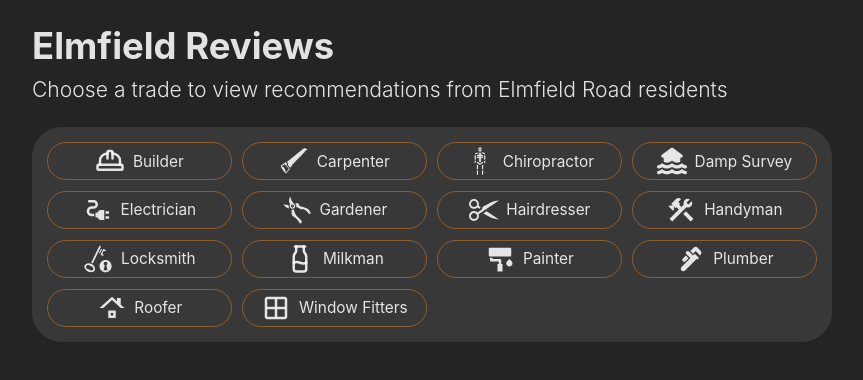
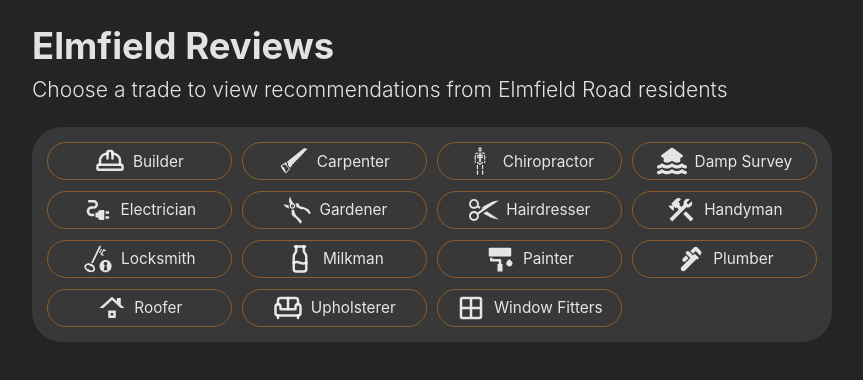
Before and after one commit to LukeTwomey/elmfield-reviews, a React (Vite) app: page / in a window 1280 px wide. Shown: the top 380 px of the page, without its empty margins (208-1071 px from the left). Built offline with nearby package versions, Linux system fonts and the light colour scheme; no server answers.

Commit message:
Add upholsterer

```diff
--- a/src/components/TradeTiles.tsx
+++ b/src/components/TradeTiles.tsx
@@ -16,7 +16,7 @@ import {
 } from "react-icons/gi";
 import { RiPaintBrushFill } from "react-icons/ri";
 import { RxScissors } from "react-icons/rx";
-import { LuHardHat, LuMilk } from "react-icons/lu";
+import { LuHardHat, LuMilk, LuSofa } from "react-icons/lu";
 import { FaHouseFloodWater } from "react-icons/fa6";
 
 const TradeTiles = ({ onClick, selectedTrade }) => {
@@ -34,6 +34,7 @@ const TradeTiles = ({ onClick, selectedTrade }) => {
     { trade: "Painter", icon: <RiPaintBrushFill /> },
     { trade: "Plumber", icon: <MdPlumbing /> },
     { trade: "Roofer", icon: <MdRoofing /> },
+    { trade: "Upholsterer", icon: <LuSofa /> },
     { trade: "Window Fitters", icon: <MdOutlineWindow /> },
   ];
 
```
